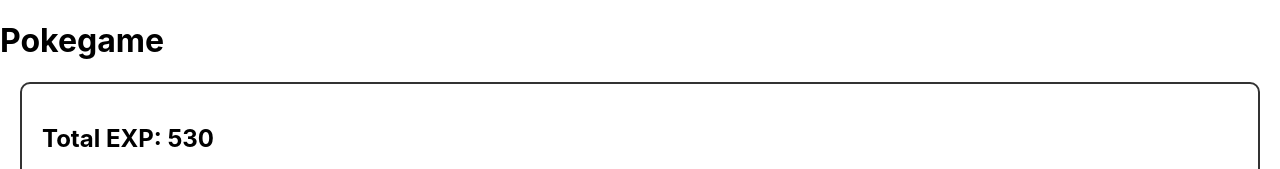
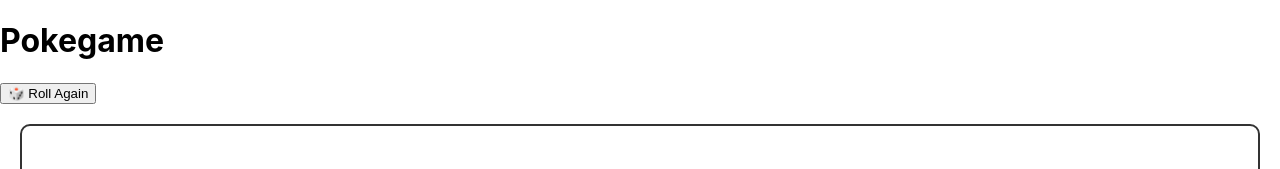
Before and after one commit to triscravello/React-Pokedex, a React (Vite) app: page / in a window 1280 px wide. Shown: the top 169 px of the page. Built offline with nearby package versions, Linux system fonts and the light colour scheme.

Commit message:
Add refresh button to roll

```diff
--- a/src/App.css
+++ b/src/App.css
@@ -2,37 +2,16 @@
   text-align: center;
 }
 
-.App-logo {
-  height: 40vmin;
-  pointer-events: none;
+button {
+  background: #FFCB05;
+  border: none;
+  padding: 12px 20px;
+  font-size: 16px;
+  border-radius: 8px;
+  cursor: pointer;
+  transition: transform 0.2s ease;
 }
 
-@media (prefers-reduced-motion: no-preference) {
-  .App-logo {
-    animation: App-logo-spin infinite 20s linear;
-  }
+button:hover {
+  transform: scale(1.1);
 }
-
-.App-header {
-  background-color: #282c34;
-  min-height: 100vh;
-  display: flex;
-  flex-direction: column;
-  align-items: center;
-  justify-content: center;
-  font-size: calc(10px + 2vmin);
-  color: white;
-}
-
-.App-link {
-  color: #61dafb;
-}
-
-@keyframes App-logo-spin {
-  from {
-    transform: rotate(0deg);
-  }
-  to {
-    transform: rotate(360deg);
-  }
-}
--- a/src/App.jsx
+++ b/src/App.jsx
@@ -1,12 +1,23 @@
-import React from 'react'
+import React, { useState } from 'react'
 import Pokegame from './Pokegame';
 // import './App.css';
 
 function App () {
+    const [gameId, setGameId] = useState(0);
+
+    function refreshHand() {
+        setGameId(prev => prev + 1);
+    }
+
     return (
         <div className="App">
             <h1>Pokegame</h1>
-            <Pokegame />
+            <button onClick={refreshHand}>
+                🎲 Roll Again
+            </button>
+
+            {/* key forces full rerender */}
+            <Pokegame key={gameId} />
         </div>
     );
 }
```
